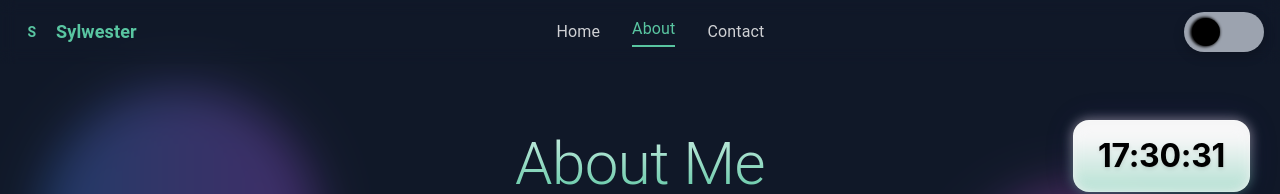
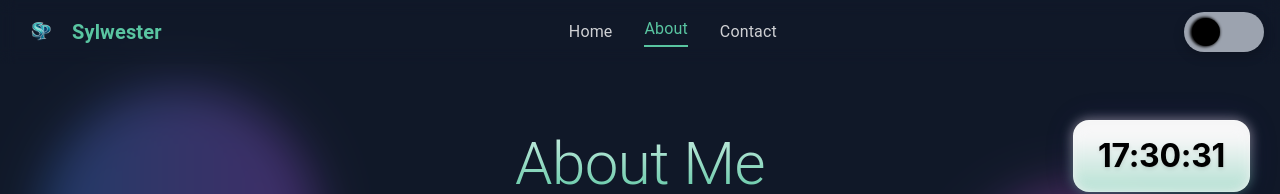
Before and after one commit to PSylwester/Portfolio, a React (Vite) app: page /About in a window 1280 px wide. Shown: the top 194 px of the page. Built offline with nearby package versions, Linux system fonts and the light colour scheme.

Commit message:
add logo

```diff
--- a/src/App.tsx
+++ b/src/App.tsx
@@ -7,6 +7,7 @@ import { Router } from './router/router';
 
 import { CssBaseline, ThemeProvider, useMediaQuery, useTheme } from '@mui/material';
 import Navbar from '@/components/Navbar';
+import logo from '@/assets/SP_Signature_Logo.png';
 
 import { useState } from 'react';
 
@@ -29,7 +30,7 @@ const App: FunctionComponent = () => {
     <BrowserRouter>
       <ThemeProvider theme={theme}>
         <CssBaseline />
-        <Navbar />
+        <Navbar logo={logo} />
         <Hamburger
           className="md:hidden flex items-center"
           icons="black"
--- a/src/components/Navbar.tsx
+++ b/src/components/Navbar.tsx
@@ -31,13 +31,13 @@ export function Navbar({
           <div className="flex items-center space-x-4 text-[#59c5a1]">
             <a href="/" className="flex items-center space-x-2">
               {logo ? (
-                <img src={logo} alt={logoText} className="h-8 w-8" />
+                <img src={logo} alt={logoText} className="h-12 w-auto" />
               ) : (
                 <div className="h-8 w-8 rounded bg-primary flex items-center justify-center">
                   <span className="font-bold text-sm">{logoText.charAt(0)}</span>
                 </div>
               )}
-              <span className="font-bold text-lg">{logoText}</span>
+              <span className="font-bold text-xl">{logoText}</span>
             </a>
           </div>
 
```
Also changed, not shown: src/assets/SP_Signature_Logo.png (added).
